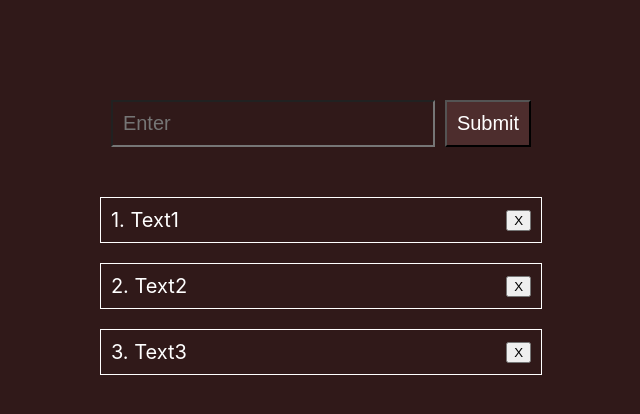
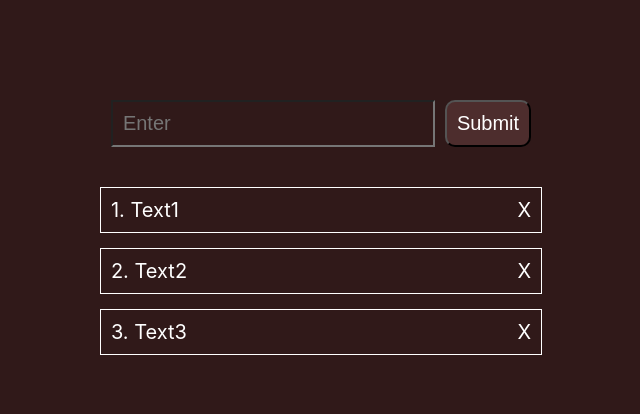
Before and after one commit to 1Amit-singh/TodoList-React, a React (Create React App) app: page / in a window 1280 px wide. Shown: the top 414 px of the page, without its empty margins (319-959 px from the left). Built offline with nearby package versions, Linux system fonts and the light colour scheme.

Commit message:
Completed the function to add an item with unique id in the todo list

```diff
--- a/src/App.css
+++ b/src/App.css
@@ -14,17 +14,18 @@ body{
   font-size: 20px;
   padding: 10px;
   width: 300px;
+  margin-bottom: 40px;
 }
 .btn{
   font-size: 20px;
   padding: 10px;
-  border-radius: 0;
+  border-radius: 10px;
   background-color: #4d2d2d;
   color: #fff;
   margin-left: 10px;
 }
 .listItems{
-  margin-top: 50px;
+  margin-top: 0px;
   display: flex;
   flex-direction: column;
   align-items: center;
@@ -33,7 +34,7 @@ body{
 }
 .item{
   border: 1px solid #fff;
-  margin-bottom: 20px;
+  margin-bottom: 15px;
   display: flex;
   justify-content: space-between;
   align-items: center;
--- a/src/App.js
+++ b/src/App.js
@@ -18,8 +18,9 @@ const App = () => {
     },
   ];
 
-  const [todo, setTodo] = useState(items);
+  const [todos, setTodos] = useState(items);
   const [inputVal, setInputVal] = useState("");
+  // const [idCounter, setIdCounter] = useState(4);
 
 
   const handleChange = (event) => {
@@ -29,9 +30,16 @@ const App = () => {
   const handleClick = (event) => {
     event.preventDefault();
     if (inputVal === "") return;
-    const newTodo = {text: inputVal, id: 3};
-    setTodo([...todo, newTodo]);
+    const newId = todos.length + 1;
+    const newTodo = {text: inputVal, id: newId};
+    // setIdCounter(idCounter+1);s
+    setTodos([...todos, newTodo]);
     setInputVal("")
+  }
+
+  const deleteItem = (key) => {
+    const newTodo = todos.filter(todo => todo.id ==! key)
+    setTodos(newTodo);
   }
 
   return (
@@ -41,7 +49,9 @@ const App = () => {
         <input className='input' placeholder='Enter' value={inputVal} onChange={handleChange} />
         <button className='btn' onClick={handleClick}>Submit</button>
         </div>
-        <Todo todo={todo} setTodo={setTodo} />
+        {todos.map((todos, index) => (
+          <Todo todos={todos} index={index} deleteItem={deleteItem} key={todos.id} />
+        ))}
 
       </form>
     </div>
--- a/src/Components/Todo.js
+++ b/src/Components/Todo.js
@@ -1,21 +1,13 @@
 import React from 'react'
 import "../App.css";
 
-const Todo = (props) => {
-
-
+const Todo = ({todos, index, deleteItem, id}) => {
   return (
     <div>
           <div className='listItems'>
-              {props.todo.map((item, index) => {
-                return <div
-                key={index + 1}
-                className='item'
-                ><div><span>{index + 1}.</span> {item.text}</div>
-                <button type='button' onClick={() => deleteTodo(index + 1)}>X</button>
-                </div>
-
-              })}
+            <div className='item'>
+              <div><span>{todos.id}. </span>{todos.text}</div><span>X</span>
+            </div>
           </div>
         </div>
   )
```
